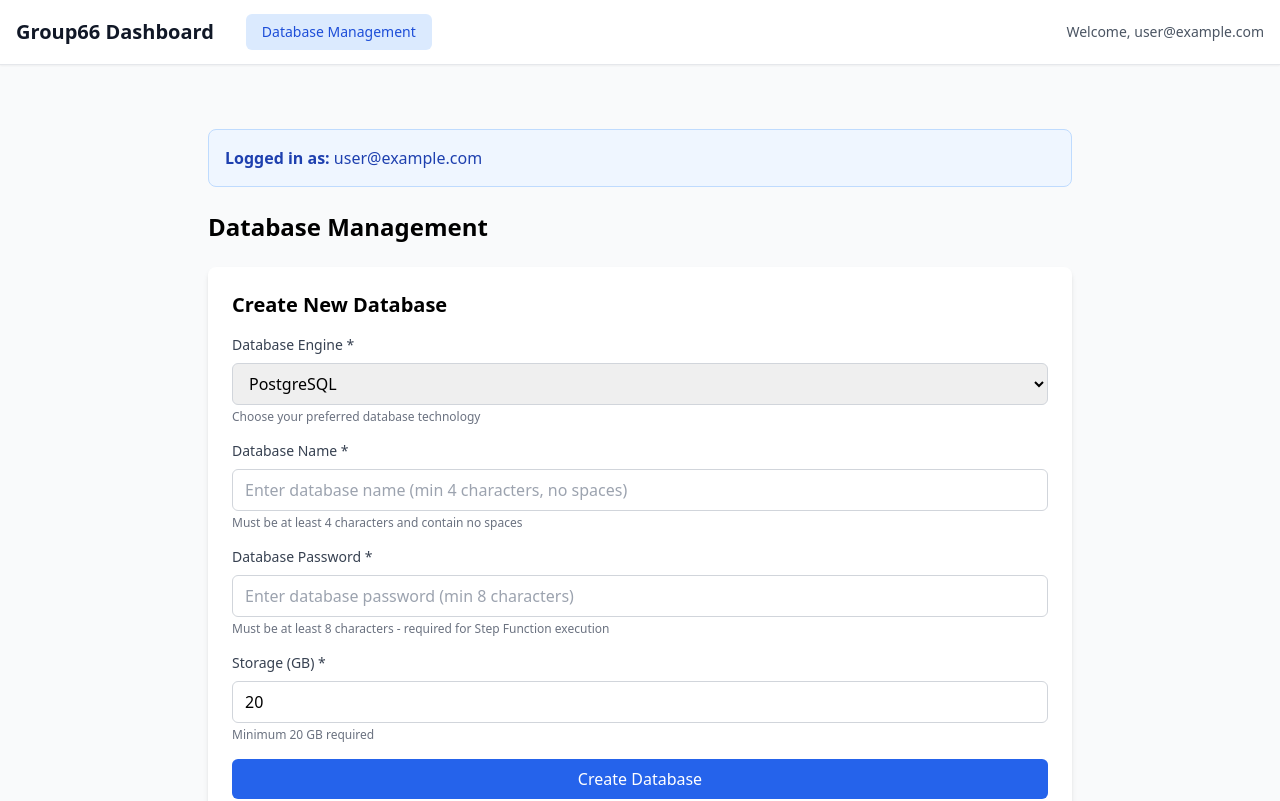
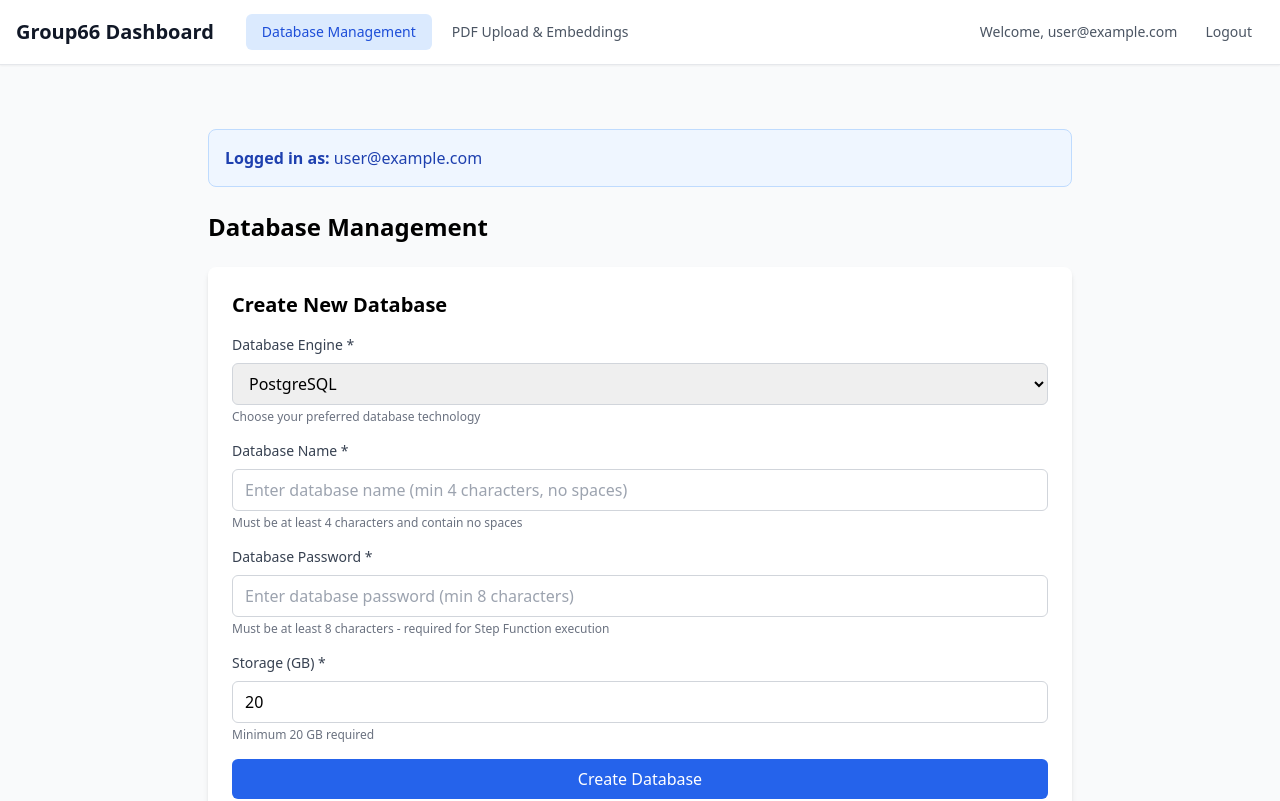
Before and after one commit to 0-renske/Azure-Docker-Deployment, a Next.js app: page /manage in a window 1280 px wide. Shown: the top 801 px of the page. Built offline with nearby package versions, Linux system fonts and the light colour scheme; no server answers; the database is empty; sample sign-in values are in the browser's storage.

Commit message:
added tab for pdf upload

```diff
--- a/pages/PDFManagement.js
+++ b/pages/PDFManagement.js
@@ -320,7 +320,7 @@ export default function PDFUploadManager() {
             <span className="font-semibold">No databases available.</span> You need to create and complete at least one database before uploading PDFs.
           </p>
           <button
-            onClick={() => router.push('/database-management')}
+            onClick={() => router.push('/DatabaseManagement')}
             className="mt-2 bg-yellow-600 text-white px-3 py-1 rounded text-sm hover:bg-yellow-700"
           >
             Go to Database Management
--- a/pages/manage.js
+++ b/pages/manage.js
@@ -4,6 +4,7 @@ import { useRouter } from 'next/router';
 import { onAuthStateChanged } from 'firebase/auth';
 import { auth } from '../lib/firebase';
 import DatabaseManagement from './DatabaseManagement';
+import PDFUploadManager from './PDFManagement';
 
 export default function Dashboard() {
   const [user, setUser] = useState(null);
@@ -17,7 +18,7 @@ export default function Dashboard() {
       setLoading(false);
 
       if (!currentUser) {
-        router.replace('/Group6');
+        router.replace('/login');
       }
     });
 
@@ -41,7 +42,7 @@ export default function Dashboard() {
           <h2 className="text-xl font-semibold text-red-800 mb-2">Authentication Required</h2>
           <p className="text-red-600 mb-4">You must be logged in to access the dashboard.</p>
           <button
-            onClick={() => router.push('/login')}
+            onClick={() => router.push('/Group6')}
             className="bg-red-600 text-white px-4 py-2 rounded hover:bg-red-700"
           >
             Go to Login
@@ -53,14 +54,11 @@ export default function Dashboard() {
 
   return (
     <div className="min-h-screen bg-gray-50">
-      {/* Navigation Header */}
       <nav className="bg-white shadow-sm border-b">
         <div className="container mx-auto px-4">
           <div className="flex justify-between items-center h-16">
             <div className="flex items-center space-x-8">
               <h1 className="text-xl font-bold text-gray-900">Group66 Dashboard</h1>
-
-              {/* Tab Navigation - Only Database Management now */}
               <div className="flex space-x-1">
                 <button
                   onClick={() => setActiveTab('database')}
@@ -73,34 +71,36 @@ export default function Dashboard() {
                   Database Management
                 </button>
 
-                {/* You can add more tabs here in the future */}
-                {/* <button
-                  onClick={() => setActiveTab('analytics')}
+                <button
+                  onClick={() => setActiveTab('pdf')}
                   className={`px-4 py-2 text-sm font-medium rounded-md transition-colors ${
-                    activeTab === 'analytics'
+                    activeTab === 'pdf'
                       ? 'bg-blue-100 text-blue-700'
                       : 'text-gray-600 hover:text-gray-900 hover:bg-gray-100'
                   }`}
                 >
-                  Analytics
-                </button> */}
+                  PDF Upload & Embeddings
+                </button>
               </div>
             </div>
-
-            {/* User Info and Logout */}
             <div className="flex items-center space-x-4">
               <span className="text-sm text-gray-600">
                 Welcome, {user?.email || 'User'}
               </span>
+              <button
+                onClick={() => auth.signOut()}
+                className="text-sm text-gray-600 hover:text-gray-900 px-3 py-2 rounded-md hover:bg-gray-100 transition-colors"
+              >
+                Logout
+              </button>
             </div>
           </div>
         </div>
       </nav>
-
       <main className="container mx-auto px-4 py-8">
         {activeTab === 'database' && <DatabaseManagement />}
+        {activeTab === 'pdf' && <PDFUploadManager />}
       </main>
-
       <footer className="bg-white border-t mt-auto">
         <div className="container mx-auto px-4 py-6 text-center text-gray-500 text-sm">
           <p>© {new Date().getFullYear()} Group66. Katchow :)</p>
```
